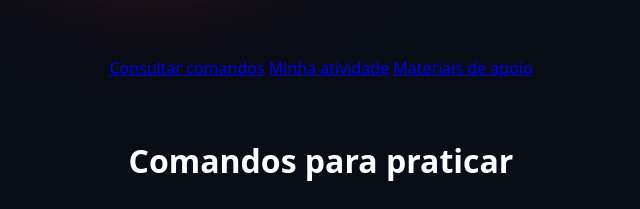
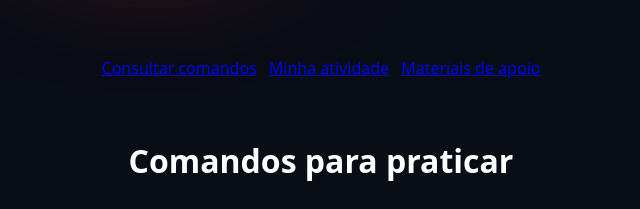
Before and after one commit to giovannifagundes2910/PROJETO_GIT, a plain HTML site: page index.html in a window 1280 px wide. Shown: the part 770-979 px from the top of the page, 319-959 px from the left. Drawn offline with Linux system fonts and the light colour scheme.

Commit message:
Coloquei flex e wrap fazem os links mudarem de linha quando faltar espaço

```diff
--- a/style.css
+++ b/style.css
@@ -233,9 +233,17 @@ p {
 }
 
 /* PARTE 3: ESTILOS DAS NOVAS FUNCIONALIDADES
-/* Colloca os novos elementos acima das luzes decorativas do fundo. */
-.menu-estudo, .rodape-estudo{
+/* Coloca os novos elementos acima das luzes decorativas do fundo. */
+.menu-estudo, .rodape-estudo {
     position: relative;
     z-index: 1;
     text-align: center;
 }
+
+/* Flex e wrap fazem os links mudarem de linha quando faltar espaço. */
+.menu-estudo {
+    display: flex;
+    flex-wrap: wrap;
+    justify-content: center;
+    gap: 12px;
+}
```
